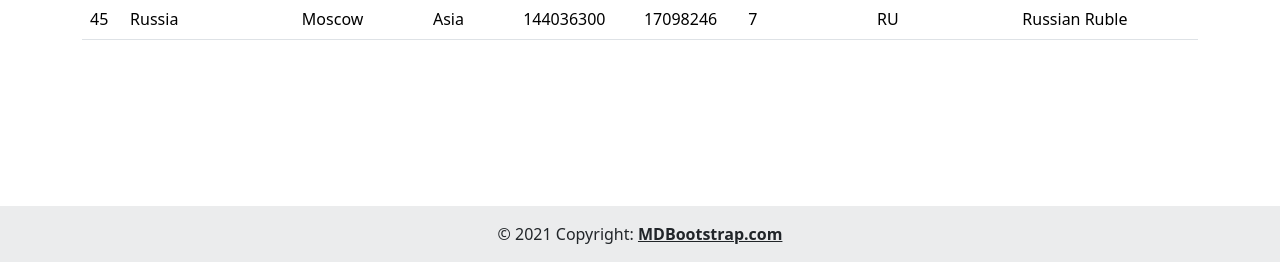
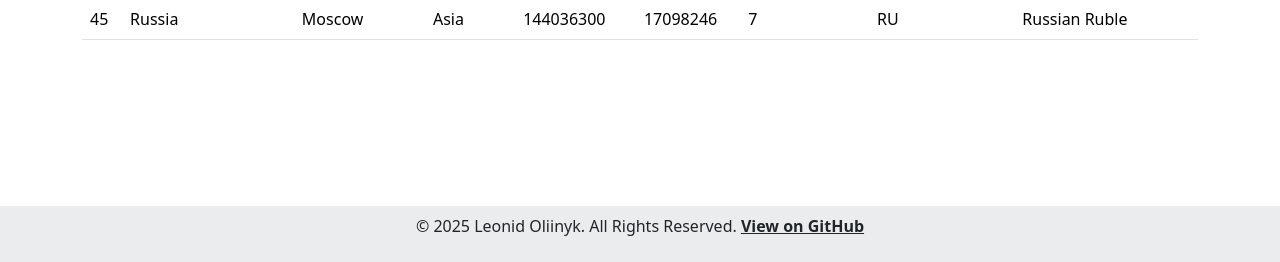
Before and after one commit to leo-oli/eurovision-crud-webapp, a Flask app: page /countries in a window 1280 px wide. Shown: the part 1991-2253 px from the top of the page. Run offline with Flask 3, Linux system fonts and the light colour scheme; data comes from the database, SQL or seed files in the repository.

Commit message:
update footer

```diff
--- a/src/templates/base.html
+++ b/src/templates/base.html
@@ -51,9 +51,11 @@
     </div>
 
     <footer class="bg-body-tertiary text-center" style="margin-top: auto;">
-        <div class="text-center p-3" style="background-color: rgba(0, 0, 0, 0.05);">
-            © 2021 Copyright:
-            <a class="text-reset fw-bold" href="https://mdbootstrap.com/">MDBootstrap.com</a>
+
+        <div class="text-center p-2" style="background-color: rgba(0, 0, 0, 0.05);">
+            <p>© 2025 Leonid Oliinyk. All Rights Reserved. <a class="text-reset fw-bold"
+                    href="https://github.com/leo-oli/eurovision-crud-webapp">View
+                    on GitHub</a></p>
         </div>
     </footer>
 
```
